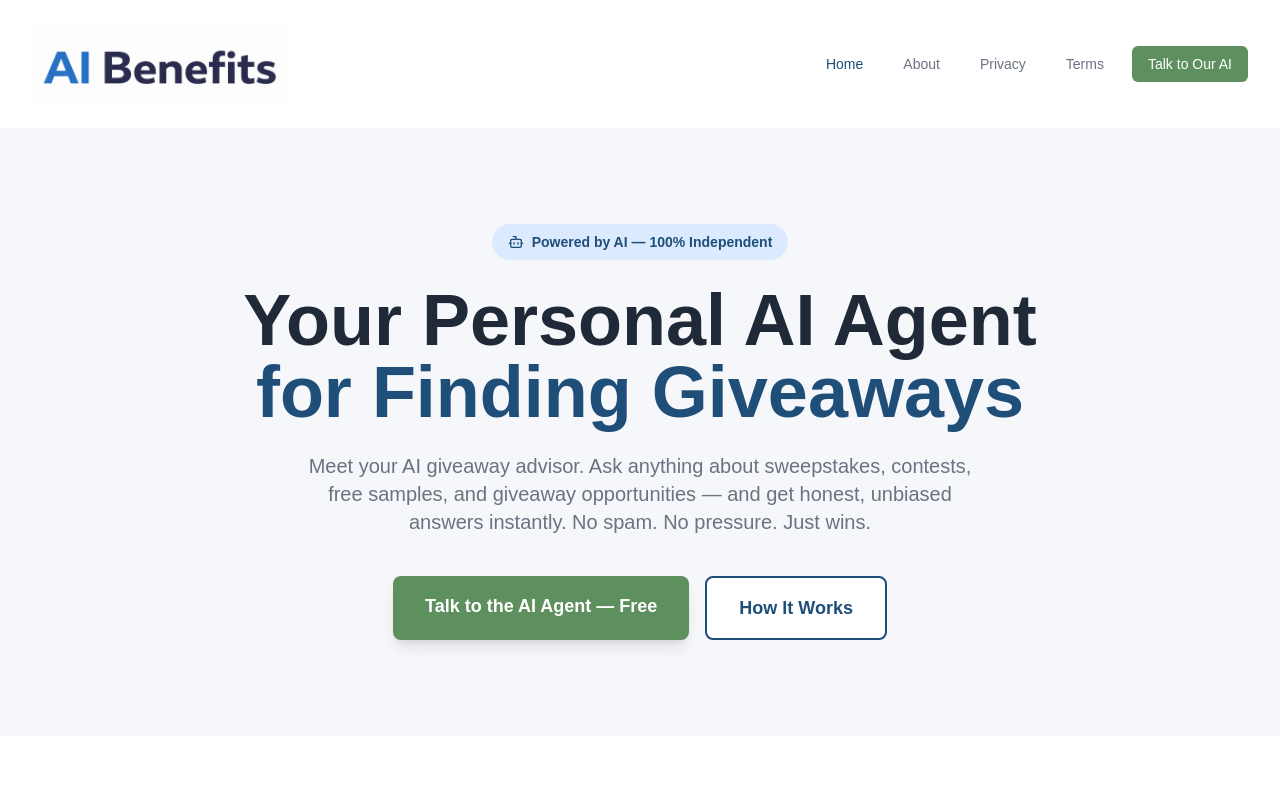
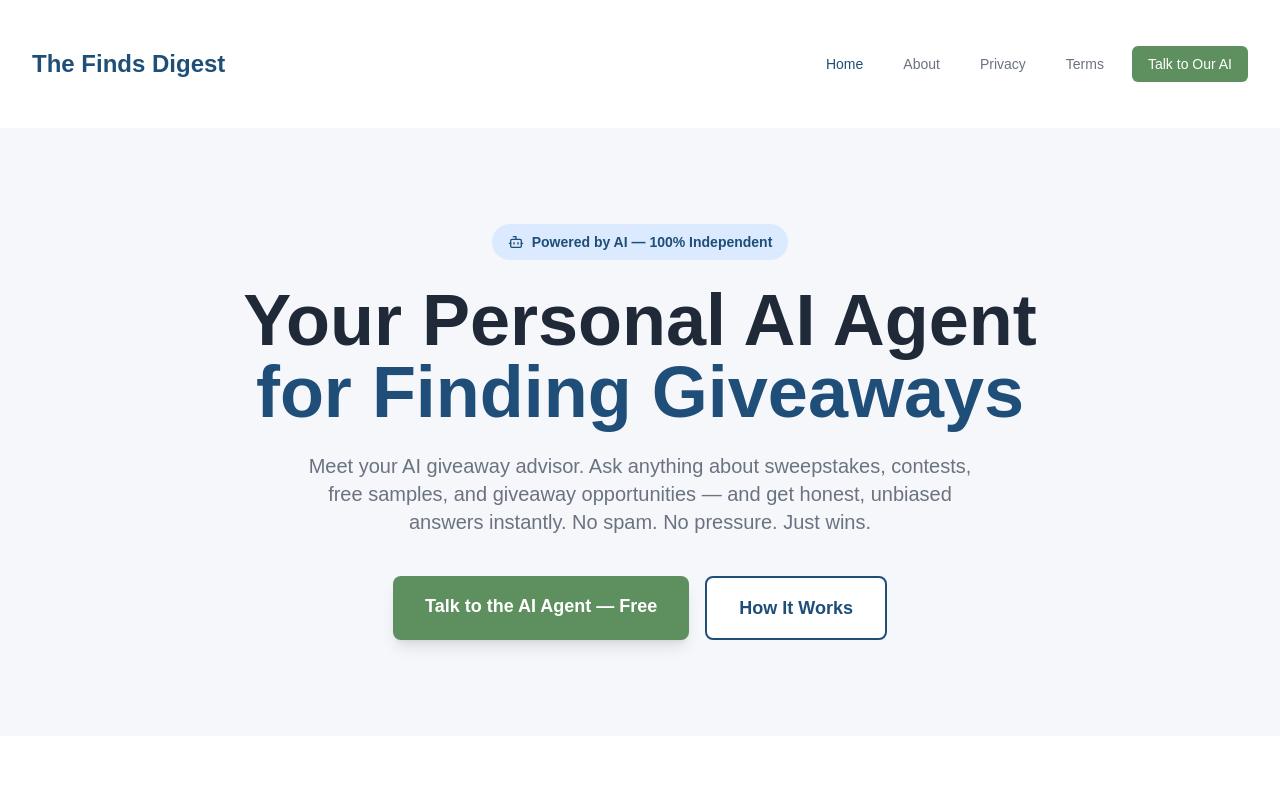
Before and after one commit to Textingman/push-findsdigest, a Next.js app: page / in a window 1280 px wide. Shown: the top 800 px of the page. Built offline with nearby package versions, Linux system fonts and the light colour scheme.

Commit message:
Replace logo image with site name text in Navbar

```diff
--- a/app/components/Navbar.tsx
+++ b/app/components/Navbar.tsx
@@ -1,7 +1,6 @@
 'use client';
 
 import Link from 'next/link';
-import Image from 'next/image';
 import { usePathname } from 'next/navigation';
 
 export default function Navbar() {
@@ -16,13 +15,7 @@ export default function Navbar() {
         <div className="flex justify-between items-center h-32">
           <div className="flex items-center">
             <Link href="/" className="flex-shrink-0">
-              <Image
-                src="/new-logo.png"
-                alt="The Finds Digest"
-                width={400}
-                height={220}
-                className="h-20 w-auto"
-              />
+              <span className="text-2xl font-bold" style={{ color: '#1F4E79' }}>The Finds Digest</span>
             </Link>
           </div>
           <div className="hidden md:block">
```
